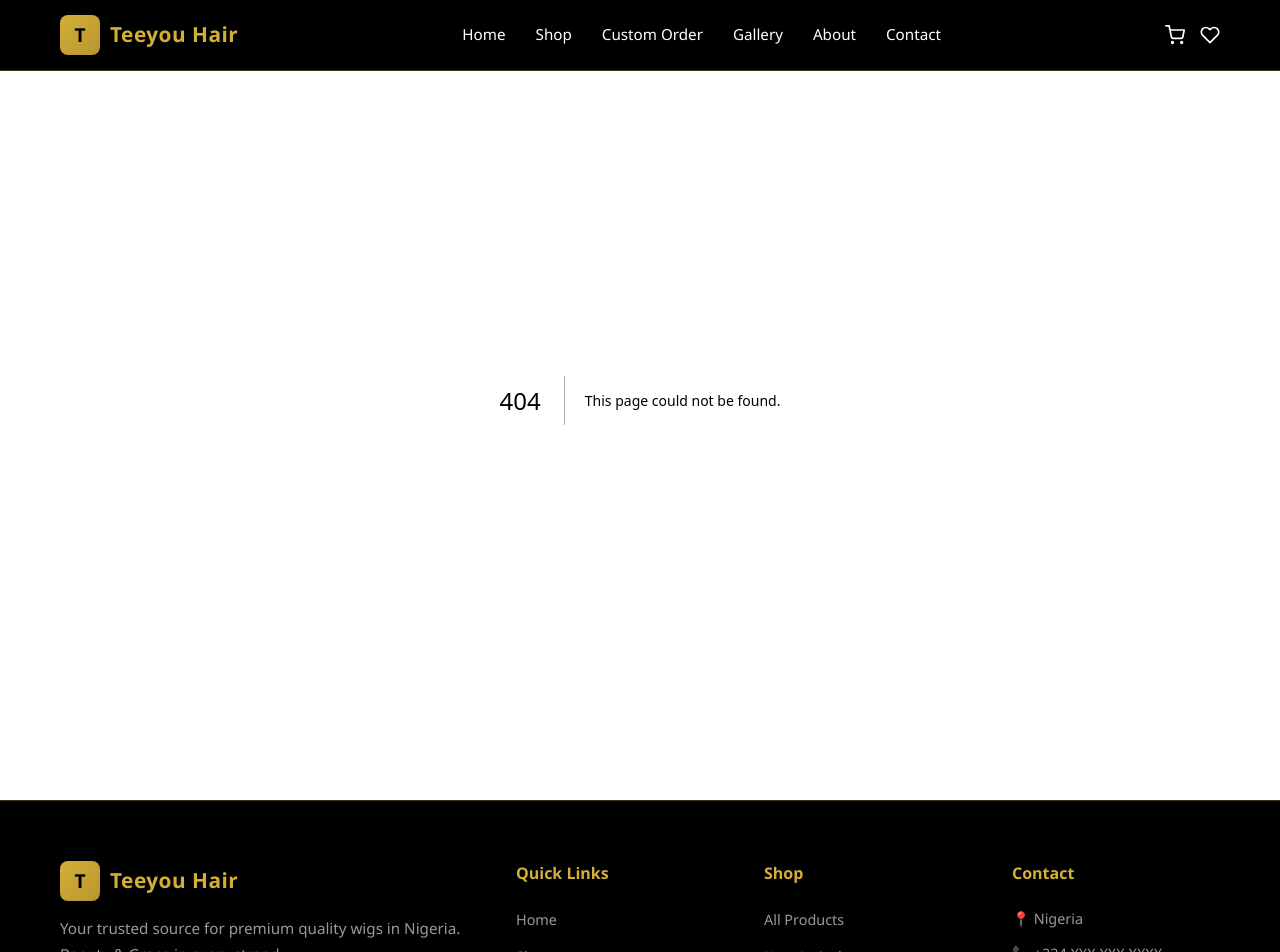
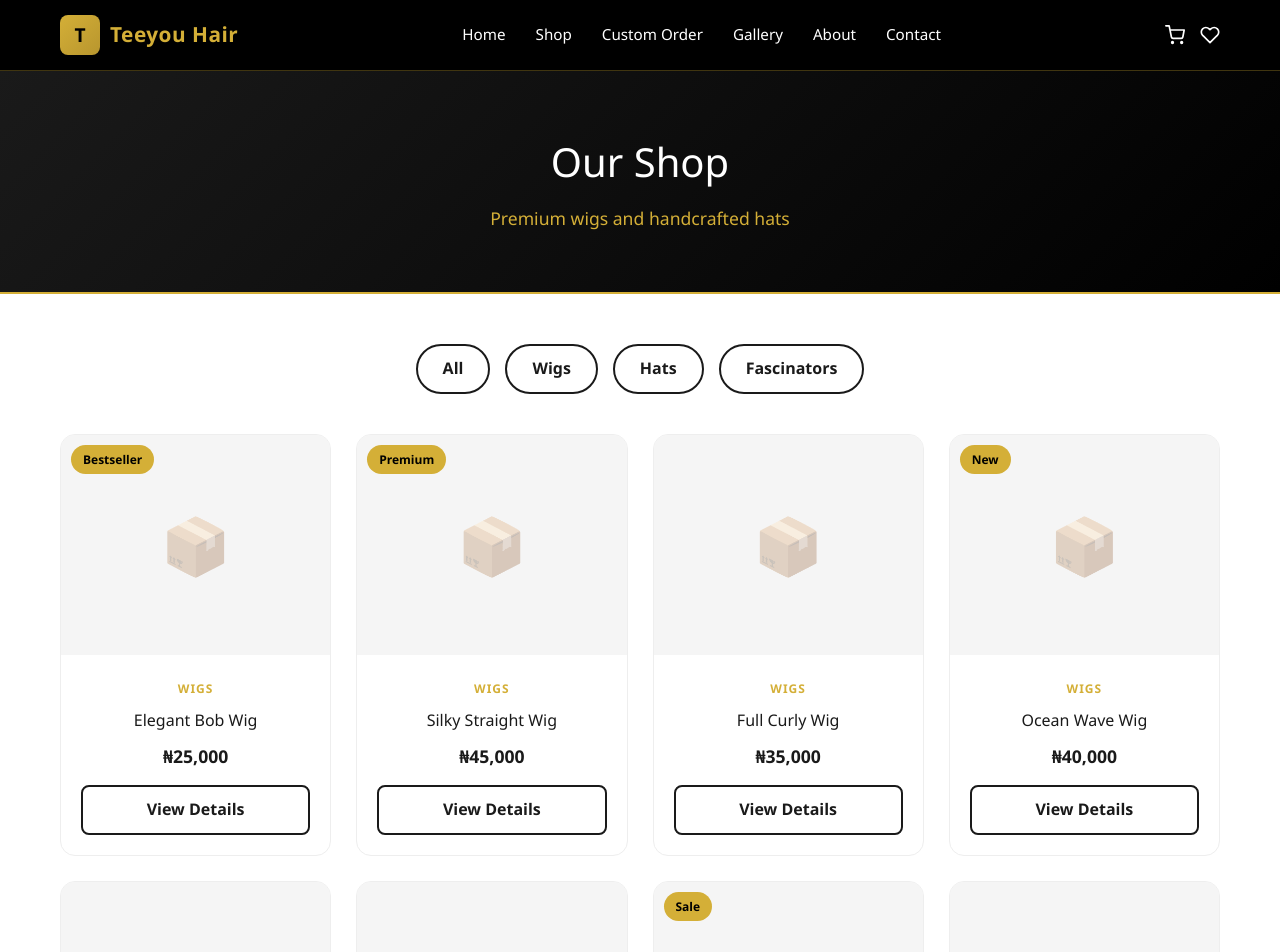
Before and after one commit to theking196/teeyou-website, a Next.js app: page /shop in a window 1280 px wide. Before the commit this address had no page. Shown: the top 952 px of the page. Built offline with nearby package versions, Linux system fonts and the light colour scheme.

Commit message:
Add Shop page with product grid and filters

```diff
--- a/app/globals.css
+++ b/app/globals.css
@@ -626,3 +626,176 @@ ul {
     height: 250px;
   }
 }
+
+/* Shop Page */
+.shop-page {
+  padding-top: 70px;
+}
+
+.shop-header {
+  background: linear-gradient(135deg, #1a1a1a, #000);
+  padding: 60px 0;
+  text-align: center;
+  border-bottom: 2px solid #d4af37;
+}
+
+.shop-header h1 {
+  font-size: 2.5rem;
+  color: #fff;
+  margin-bottom: 10px;
+}
+
+.shop-header p {
+  color: #d4af37;
+  font-size: 1.1rem;
+}
+
+.shop-content {
+  padding: 50px 0;
+  background: #fff;
+  min-height: 60vh;
+}
+
+/* Filters */
+.filters {
+  display: flex;
+  justify-content: center;
+  gap: 15px;
+  margin-bottom: 40px;
+  flex-wrap: wrap;
+}
+
+.filter-btn {
+  padding: 10px 25px;
+  background: transparent;
+  border: 2px solid #1a1a1a;
+  color: #1a1a1a;
+  border-radius: 30px;
+  font-weight: 600;
+  cursor: pointer;
+  transition: all 0.3s;
+}
+
+.filter-btn:hover,
+.filter-btn.active {
+  background: #1a1a1a;
+  color: #d4af37;
+  border-color: #1a1a1a;
+}
+
+/* Shop Products Grid */
+.shop-content .products-grid {
+  display: grid;
+  grid-template-columns: repeat(4, 1fr);
+  gap: 25px;
+}
+
+.shop-content .product-card {
+  background: #fff;
+  border: 1px solid #eee;
+  border-radius: 15px;
+  overflow: hidden;
+  transition: all 0.3s;
+}
+
+.shop-content .product-card:hover {
+  transform: translateY(-5px);
+  box-shadow: 0 10px 30px rgba(0, 0, 0, 0.1);
+  border-color: #d4af37;
+}
+
+.shop-content .product-image {
+  height: 220px;
+  background: #f5f5f5;
+  display: flex;
+  align-items: center;
+  justify-content: center;
+  position: relative;
+}
+
+.shop-content .placeholder {
+  font-size: 3.5rem;
+  opacity: 0.3;
+}
+
+.shop-content .badge {
+  position: absolute;
+  top: 10px;
+  left: 10px;
+  background: #d4af37;
+  color: #000;
+  padding: 5px 12px;
+  border-radius: 20px;
+  font-size: 0.75rem;
+  font-weight: 600;
+}
+
+.shop-content .product-info {
+  padding: 20px;
+  text-align: center;
+}
+
+.shop-content .category {
+  color: #d4af37;
+  font-size: 0.75rem;
+  text-transform: uppercase;
+  font-weight: 600;
+  letter-spacing: 1px;
+}
+
+.shop-content .product-info h3 {
+  color: #1a1a1a;
+  font-size: 1rem;
+  margin: 8px 0;
+}
+
+.shop-content .price {
+  color: #1a1a1a;
+  font-weight: 700;
+  font-size: 1.1rem;
+  margin-bottom: 15px;
+}
+
+.shop-content .view-btn {
+  width: 100%;
+  padding: 10px;
+  background: transparent;
+  border: 2px solid #1a1a1a;
+  color: #1a1a1a;
+  border-radius: 8px;
+  font-weight: 600;
+  cursor: pointer;
+  transition: all 0.3s;
+}
+
+.shop-content .view-btn:hover {
+  background: #1a1a1a;
+  color: #d4af37;
+}
+
+/* Responsive */
+@media (max-width: 992px) {
+  .shop-content .products-grid {
+    grid-template-columns: repeat(3, 1fr);
+  }
+}
+
+@media (max-width: 768px) {
+  .shop-header h1 {
+    font-size: 1.8rem;
+  }
+
+  .shop-content .products-grid {
+    grid-template-columns: repeat(2, 1fr);
+    gap: 15px;
+  }
+
+  .filters {
+    gap: 10px;
+  }
+
+  .filter-btn {
+    padding: 8px 18px;
+    font-size: 0.9rem;
+  }
+}
--- /dev/null
+++ b/app/shop/page.js
@@ -0,0 +1,60 @@
+import Link from 'next/link'
+
+const products = [
+  { id: 1, name: 'Elegant Bob Wig', category: 'wigs', price: '₦25,000', badge: 'Bestseller' },
+  { id: 2, name: 'Silky Straight Wig', category: 'wigs', price: '₦45,000', badge: 'Premium' },
+  { id: 3, name: 'Full Curly Wig', category: 'wigs', price: '₦35,000', badge: null },
+  { id: 4, name: 'Ocean Wave Wig', category: 'wigs', price: '₦40,000', badge: 'New' },
+  { id: 5, name: 'Classic Fedora Hat', category: 'hats', price: '₦15,000', badge: null },
+  { id: 6, name: 'Wool Beret', category: 'hats', price: '₦12,000', badge: null },
+  { id: 7, name: 'Straw Sun Hat', category: 'hats', price: '₦18,000', badge: 'Sale' },
+  { id: 8, name: 'Lace Fascinator', category: 'fascinators', price: '₦20,000', badge: null },
+  { id: 9, name: 'Flower Fascinator', category: 'fascinators', price: '₦15,000', badge: 'New' },
+  { id: 10, name: 'Lace Front Wig', category: 'wigs', price: '₦55,000', badge: null },
+  { id: 11, name: '4x4 Closure Wig', category: 'wigs', price: '₦30,000', badge: 'Sale' },
+  { id: 12, name: 'Beanie Hat', category: 'hats', price: '₦8,000', badge: null },
+]
+
+export default function Shop() {
+  return (
+    <main className="shop-page">
+      <section className="shop-header">
+        <div className="container">
+          <h1>Our Shop</h1>
+          <p>Premium wigs and handcrafted hats</p>
+        </div>
+      </section>
+
+      <section className="shop-content">
+        <div className="container">
+          {/* Filters */}
+          <div className="filters">
+            {['All', 'Wigs', 'Hats', 'Fascinators'].map((filter) => (
+              <button key={filter} className="filter-btn">
+                {filter}
+              </button>
+            ))}
+          </div>
+
+          {/* Products Grid */}
+          <div className="products-grid">
+            {products.map((product) => (
+              <div key={product.id} className="product-card">
+                <div className="product-image">
+                  {product.badge && <span className="badge">{product.badge}</span>}
+                  <div className="placeholder">📦</div>
+                </div>
+                <div className="product-info">
+                  <span className="category">{product.category}</span>
+                  <h3>{product.name}</h3>
+                  <p className="price">{product.price}</p>
+                  <button className="view-btn">View Details</button>
+                </div>
+              </div>
+            ))}
+          </div>
+        </div>
+      </section>
+    </main>
+  )
+}
```
